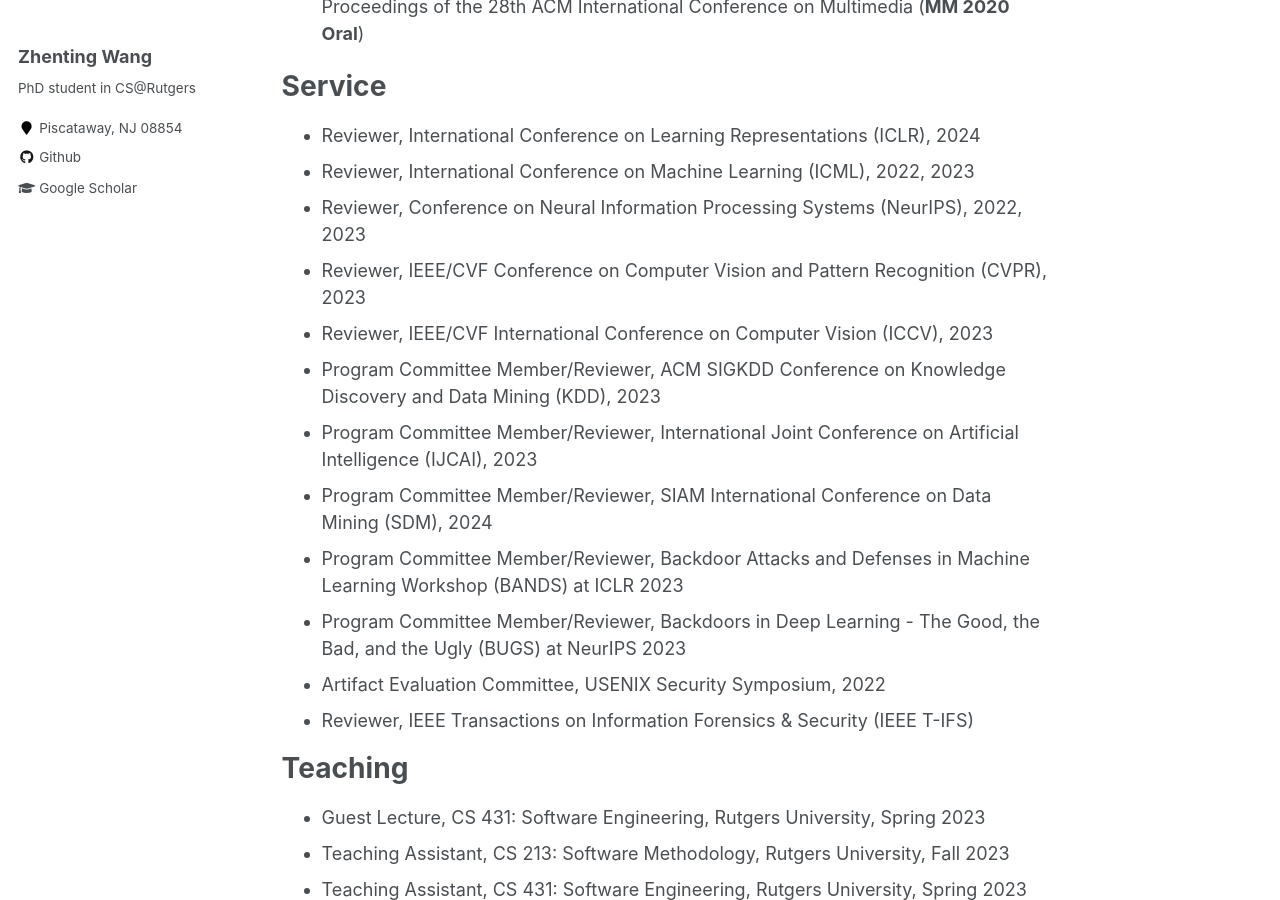
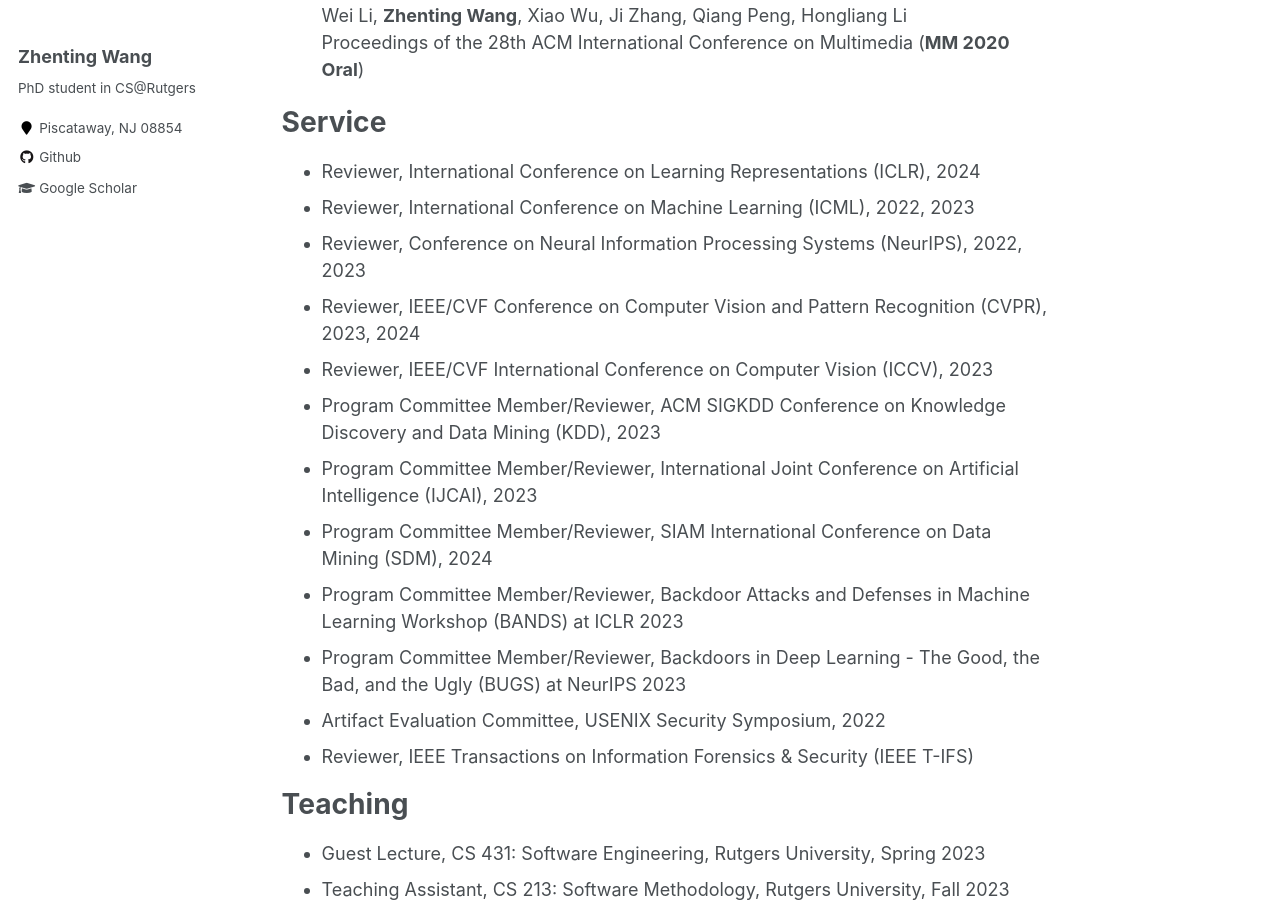
Before and after one commit to ZhentingWang/zhentingwang.github.io, a Jekyll site: the page built from _pages/about.md, in a window 1280 px wide and 900 px high, scrolled down 2821 px. Built offline with Jekyll 4.4.1, drawn with Linux system fonts in a browser that asks for light colours; some of the changed text lies outside the part shown.

Commit message:
Update about.md

```diff
--- a/_pages/about.md
+++ b/_pages/about.md
@@ -13,6 +13,7 @@ redirect_from:
 
 News
 ======
+* [2023-10] I am invited as a reviewer of CVPR 2024.
 * [2023-09] 1 paper is accepted to NeurIPS 2023.
 * [2023-09] I am invited as a reviewer of NeurIPS 2023 BUGS.
 * [2023-09] I am invited as a reviewer of SDM 2024.
@@ -97,7 +98,7 @@ Service
 * Reviewer, International Conference on Learning Representations (ICLR), 2024
 * Reviewer, International Conference on Machine Learning (ICML), 2022, 2023
 * Reviewer, Conference on Neural Information Processing Systems (NeurIPS), 2022, 2023
-* Reviewer, IEEE/CVF Conference on Computer Vision and Pattern Recognition (CVPR), 2023
+* Reviewer, IEEE/CVF Conference on Computer Vision and Pattern Recognition (CVPR), 2023, 2024
 * Reviewer, IEEE/CVF International Conference on Computer Vision (ICCV), 2023
 * Program Committee Member/Reviewer, ACM SIGKDD Conference on Knowledge Discovery and Data Mining (KDD), 2023
 * Program Committee Member/Reviewer, International Joint Conference on Artificial Intelligence (IJCAI), 2023
```
